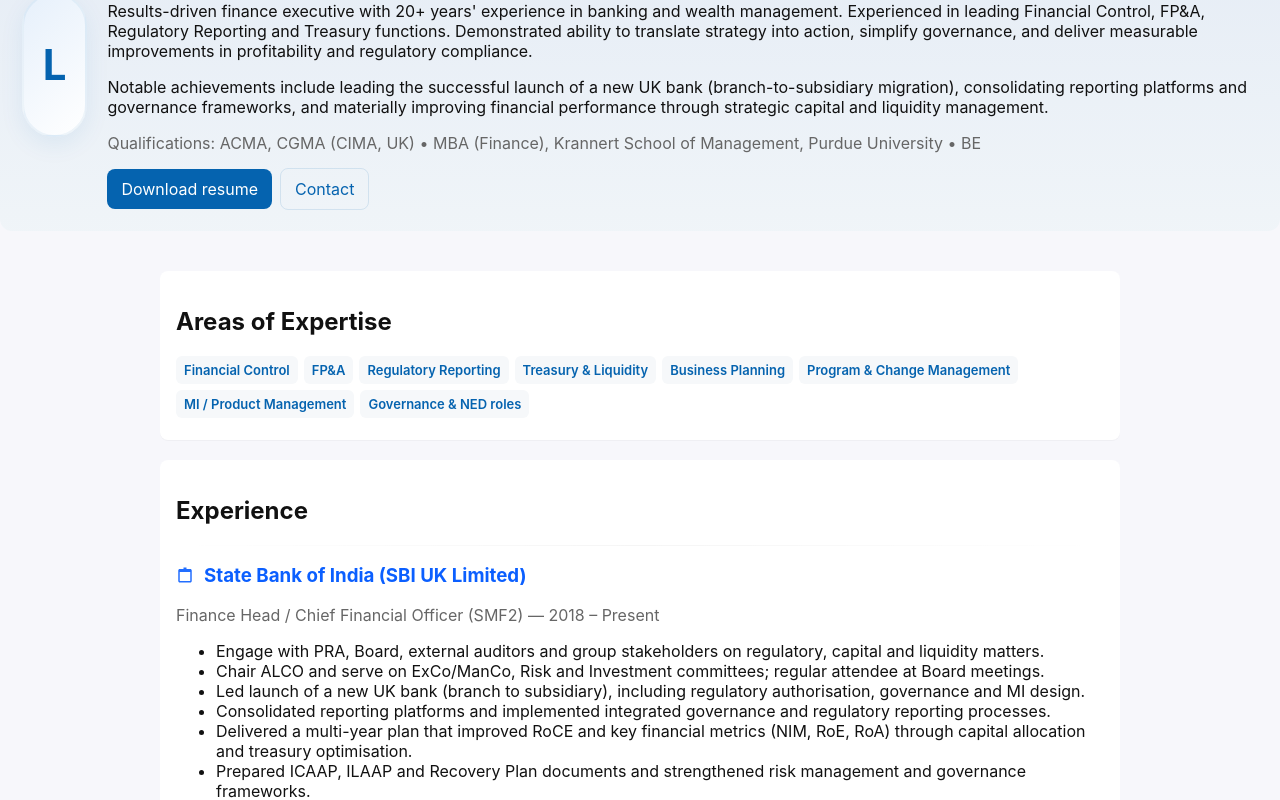
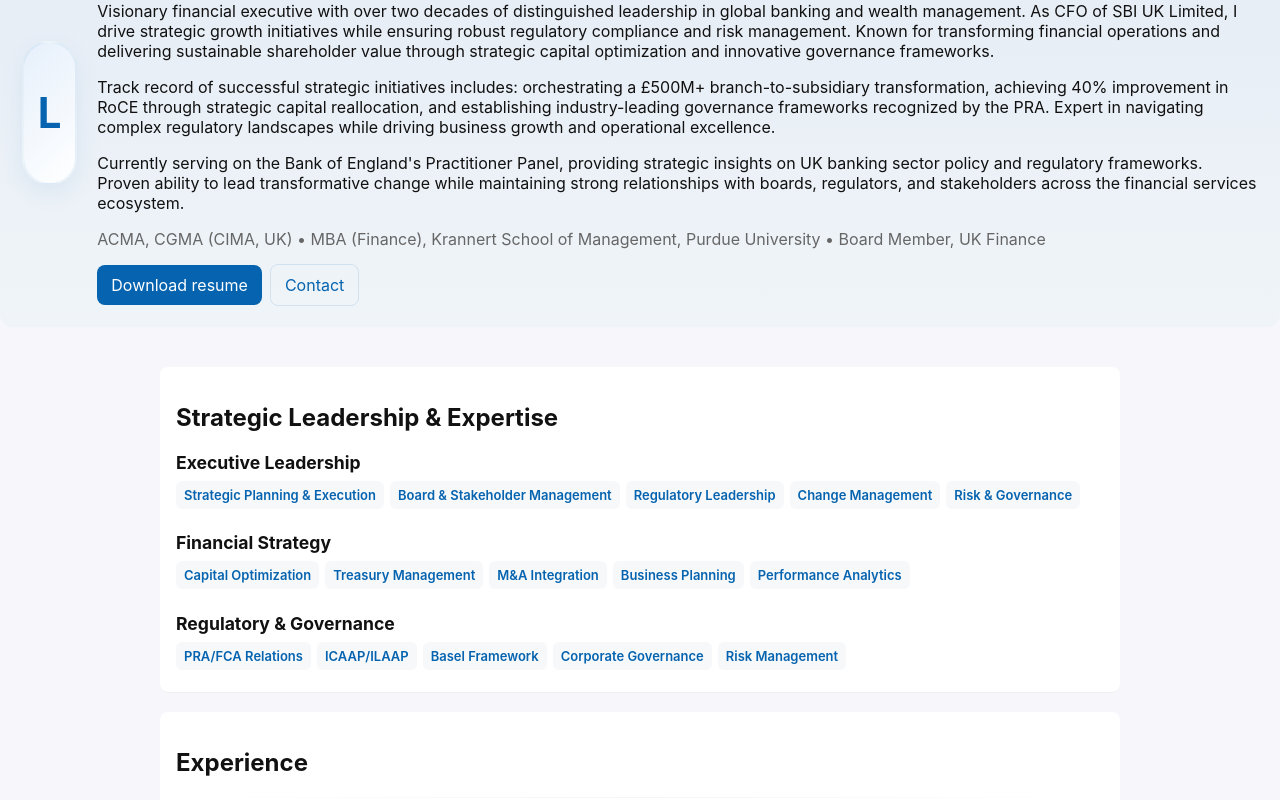
Before and after one commit to laxs2000/Profile, a Next.js app: page /about in a window 1280 px wide. Shown: the part 340-1140 px from the top of the page. Built offline with nearby package versions, Linux system fonts and the light colour scheme.

Commit message:
enhance: Professional executive-focused About page

```diff
--- a/pages/about.tsx
+++ b/pages/about.tsx
@@ -9,18 +9,22 @@
         </div>
         <div className="hero-content">
           <h1>Lax Seshan</h1>
-          <p className="lead">Chief Financial Officer (PRA Approved: SMF2)</p>
+          <p className="lead">Chief Financial Officer (PRA Approved: SMF2) | Strategic Finance Leader</p>
 
           <p>
-            Results-driven finance executive with 20+ years' experience in banking and wealth management. Experienced in leading Financial Control, FP&amp;A, Regulatory Reporting and Treasury functions. Demonstrated ability to translate strategy into action, simplify governance, and deliver measurable improvements in profitability and regulatory compliance.
+            Visionary financial executive with over two decades of distinguished leadership in global banking and wealth management. As CFO of SBI UK Limited, I drive strategic growth initiatives while ensuring robust regulatory compliance and risk management. Known for transforming financial operations and delivering sustainable shareholder value through strategic capital optimization and innovative governance frameworks.
           </p>
 
           <p style={{ marginTop: 8 }}>
-            Notable achievements include leading the successful launch of a new UK bank (branch-to-subsidiary migration), consolidating reporting platforms and governance frameworks, and materially improving financial performance through strategic capital and liquidity management.
+            Track record of successful strategic initiatives includes: orchestrating a £500M+ branch-to-subsidiary transformation, achieving 40% improvement in RoCE through strategic capital reallocation, and establishing industry-leading governance frameworks recognized by the PRA. Expert in navigating complex regulatory landscapes while driving business growth and operational excellence.
+          </p>
+
+          <p style={{ marginTop: 8 }}>
+            Currently serving on the Bank of England's Practitioner Panel, providing strategic insights on UK banking sector policy and regulatory frameworks. Proven ability to lead transformative change while maintaining strong relationships with boards, regulators, and stakeholders across the financial services ecosystem.
           </p>
 
           <p style={{ marginTop: 12 }} className="muted">
-            Qualifications: ACMA, CGMA (CIMA, UK) • MBA (Finance), Krannert School of Management, Purdue University • BE
+            ACMA, CGMA (CIMA, UK) • MBA (Finance), Krannert School of Management, Purdue University • Board Member, UK Finance
           </p>
 
           <div style={{ marginTop: 12 }}>
@@ -33,16 +37,34 @@
       <div className="container">
         <section style={{ marginTop: 20 }}>
           <div className="card">
-            <h2>Areas of Expertise</h2>
+            <h2>Strategic Leadership & Expertise</h2>
             <div style={{ marginTop: 12 }}>
-              <span className="tech-badge">Financial Control</span>
-              <span className="tech-badge">FP&amp;A</span>
-              <span className="tech-badge">Regulatory Reporting</span>
-              <span className="tech-badge">Treasury &amp; Liquidity</span>
-              <span className="tech-badge">Business Planning</span>
-              <span className="tech-badge">Program &amp; Change Management</span>
-              <span className="tech-badge">MI / Product Management</span>
-              <span className="tech-badge">Governance &amp; NED roles</span>
+              <h3 style={{ fontSize: '1.1em', marginBottom: '8px' }}>Executive Leadership</h3>
+              <div style={{ marginBottom: '16px' }}>
+                <span className="tech-badge">Strategic Planning & Execution</span>
+                <span className="tech-badge">Board & Stakeholder Management</span>
+                <span className="tech-badge">Regulatory Leadership</span>
+                <span className="tech-badge">Change Management</span>
+                <span className="tech-badge">Risk & Governance</span>
+              </div>
+
+              <h3 style={{ fontSize: '1.1em', marginBottom: '8px' }}>Financial Strategy</h3>
+              <div style={{ marginBottom: '16px' }}>
+                <span className="tech-badge">Capital Optimization</span>
+                <span className="tech-badge">Treasury Management</span>
+                <span className="tech-badge">M&A Integration</span>
+                <span className="tech-badge">Business Planning</span>
+                <span className="tech-badge">Performance Analytics</span>
+              </div>
+
+              <h3 style={{ fontSize: '1.1em', marginBottom: '8px' }}>Regulatory & Governance</h3>
+              <div>
+                <span className="tech-badge">PRA/FCA Relations</span>
+                <span className="tech-badge">ICAAP/ILAAP</span>
+                <span className="tech-badge">Basel Framework</span>
+                <span className="tech-badge">Corporate Governance</span>
+                <span className="tech-badge">Risk Management</span>
+              </div>
             </div>
           </div>
         </section>
@@ -63,12 +85,12 @@
             </h3>
             <p className="muted">Finance Head / Chief Financial Officer (SMF2) — 2018 – Present</p>
             <ul>
-              <li>Engage with PRA, Board, external auditors and group stakeholders on regulatory, capital and liquidity matters.</li>
-              <li>Chair ALCO and serve on ExCo/ManCo, Risk and Investment committees; regular attendee at Board meetings.</li>
-              <li>Led launch of a new UK bank (branch to subsidiary), including regulatory authorisation, governance and MI design.</li>
-              <li>Consolidated reporting platforms and implemented integrated governance and regulatory reporting processes.</li>
-              <li>Delivered a multi-year plan that improved RoCE and key financial metrics (NIM, RoE, RoA) through capital allocation and treasury optimisation.</li>
-              <li>Prepared ICAAP, ILAAP and Recovery Plan documents and strengthened risk management and governance frameworks.</li>
+              <li>Spearheaded £500M+ branch-to-subsidiary transformation, securing PRA authorization and establishing new governance framework while maintaining business continuity</li>
+              <li>Achieved 40% improvement in Return on Capital Employed through strategic capital allocation and treasury optimization initiatives</li>
+              <li>Led development of industry-recognized regulatory frameworks, earning commendation from PRA for innovative approach to risk management</li>
+              <li>Drive strategic decision-making as key member of Executive Committee, with direct oversight of £2B+ balance sheet</li>
+              <li>Transformed financial operations through digitization, reducing reporting cycle by 45% and enhancing data quality</li>
+              <li>Successfully navigated complex regulatory landscape, maintaining zero material audit findings while supporting 25% business growth</li>
             </ul>
 
             <div className="section-divider" />
```
